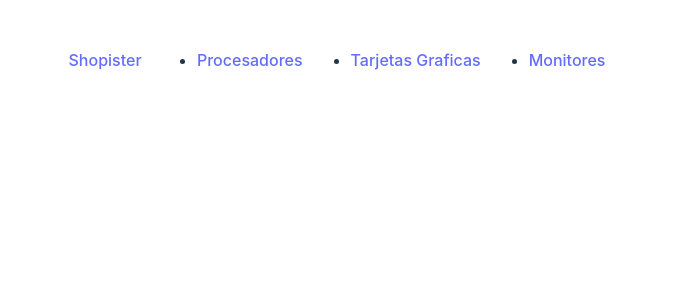
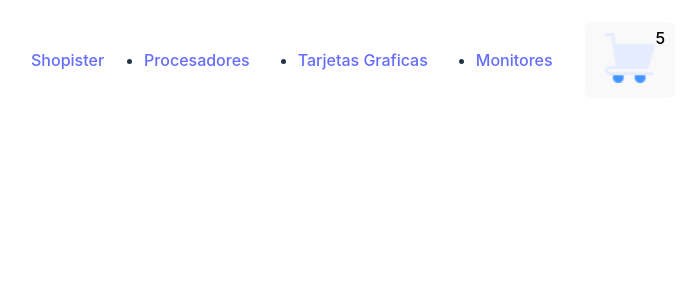
Before and after one commit to polister1994/Shopister, a React (Vite) app: page / in a window 1280 px wide. Shown: the top 300 px of the page, without its empty margins (303-999 px from the left). Built offline with nearby package versions, Linux system fonts and the light colour scheme.

Commit message:
Push de tarea 3 modulos

```diff
--- a/src/App.jsx
+++ b/src/App.jsx
@@ -7,8 +7,8 @@ function App() {
   return (
 
     <>
-    <Navbar/>
-    <Cards/>
+      <Navbar/>
+      <Cards/>
     </>
   )
 }
--- a/src/Style.css
+++ b/src/Style.css
@@ -22,7 +22,7 @@ body{
 }
 .cartNumber{
     position: absolute;
-    top: -25%;
+    top: -15%;
     right: 10%;
 }
 
@@ -30,3 +30,7 @@ body{
     font-size: 3rem;
     color: #ffffff;
 }
+.flexnav{
+    display: flex;
+    align-items: center;
+}
--- a/src/components/Cart.jsx
+++ b/src/components/Cart.jsx
@@ -1,5 +1,6 @@
-function Cart (){
-    return <button className="cart">
+function Cart (propBtnCart){
+    return <button className="cart"
+    onClick={propBtnCart.callback} >
                 <img className="cartImg" src="..\..\src\assets\cart-icon.png" alt="" />
                 <p className="cartNumber">5</p>
             </button>
--- a/src/components/Navbar.jsx
+++ b/src/components/Navbar.jsx
@@ -1,20 +1,23 @@
 import Cart from './Cart.jsx'
 
 function Navbar (){
-    return <nav className="nav">
+    return <div className='flexnav'>
+    <nav className="nav">
         <a href="/">Shopister</a>
         <ul className="navUl">
             <li>
-                <a href="/procesadores">Procesadores</a>
+                <a href="/">Procesadores</a>
             </li>
             <li>
-                <a href="graficas">Tarjetas Graficas</a>
+                <a href="/">Tarjetas Graficas</a>
             </li>
             <li>
-                <a href="monitores">Monitores</a>
+                <a href="/">Monitores</a>
             </li>
         </ul>
     </nav>
+    <Cart/>
+    </div>
 }
 
 
```
